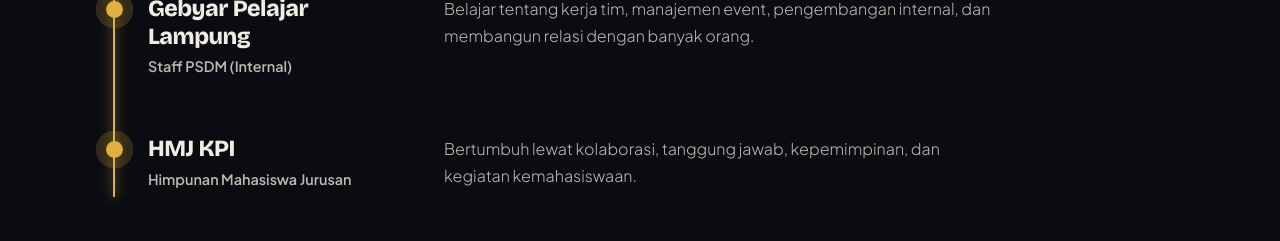
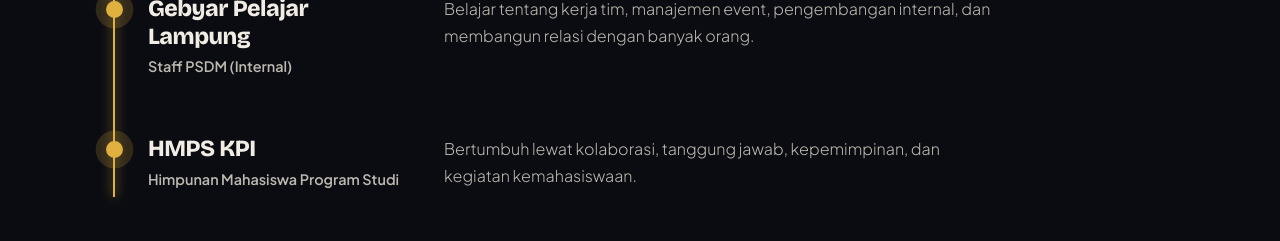
Before and after one commit to mirfanndete/mirfanndete, a plain HTML site: page index.html in a window 1280 px wide. Shown: the part 2380-2621 px from the top of the page. Drawn offline with nearby package versions, Linux system fonts and the light colour scheme; no server answers.

Commit message:
Update index.html

```diff
--- a/index.html
+++ b/index.html
@@ -361,7 +361,7 @@ section.s{padding:80px 0}.scroll,#glow{display:none}
 <div class="tl" id="tl">
 <article class="item"><div><h3>Broadcaster Academy Batch 6</h3><p class="role">RRI Bandar Lampung</p></div><p>Konten Media Baru (KMB). Menjelajahi broadcasting, konten digital, media sosial, dan creative storytelling.</p></article>
 <article class="item"><div><h3>Gebyar Pelajar Lampung</h3><p class="role">Staff PSDM (Internal)</p></div><p>Belajar tentang kerja tim, manajemen event, pengembangan internal, dan membangun relasi dengan banyak orang.</p></article>
-<article class="item"><div><h3>HMJ KPI</h3><p class="role">Himpunan Mahasiswa Jurusan</p></div><p>Bertumbuh lewat kolaborasi, tanggung jawab, kepemimpinan, dan kegiatan kemahasiswaan.</p></article>
+<article class="item"><div><h3>HMPS KPI</h3><p class="role">Himpunan Mahasiswa Program Studi</p></div><p>Bertumbuh lewat kolaborasi, tanggung jawab, kepemimpinan, dan kegiatan kemahasiswaan.</p></article>
 </div>
 
 <a class="cvbanner rv" href="https://drive.google.com/file/d/1dplivweG8RCJrKEBf_feFnEMreW5MFNb/view?usp=sharing" target="_blank" rel="noopener">
```
